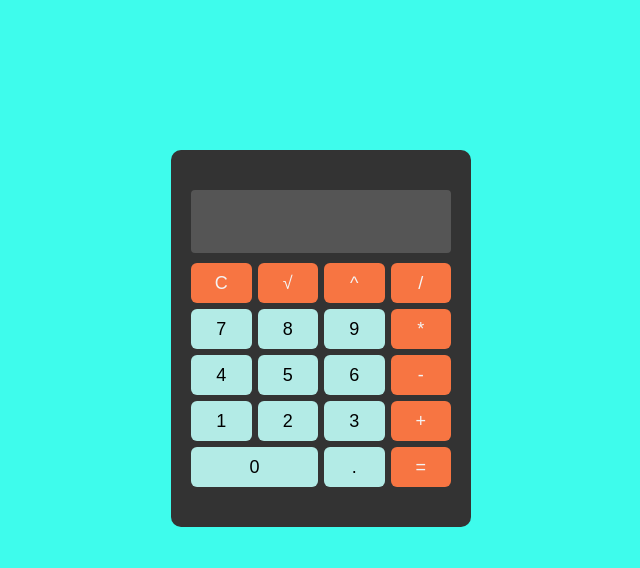
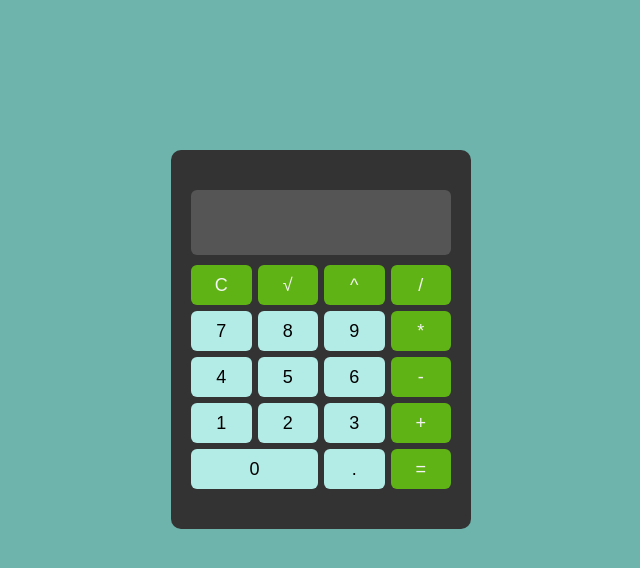
Before and after one commit to KikiXoxo/calculator, a plain HTML site: page index.html in a window 1280 px wide. Shown: the whole page, without its empty margins (319-959 px from the left). Drawn offline with Linux system fonts and the light colour scheme.

Commit message:
style - updates

```diff
--- a/index.html
+++ b/index.html
@@ -21,7 +21,7 @@
 
       <div class="buttons">
         <button class="symbol">C</button>
-        <button class="symbol">&Sqrt;</button>
+        <button class="symbol root">&Sqrt;</button>
         <button class="symbol">^</button>
         <button class="symbol">/</button>
         <button>7</button>
--- a/style.css
+++ b/style.css
@@ -6,7 +6,7 @@
 
 body {
   font-family: 'Inter', sans-serif;
-  background: #3efcec;
+  background: #6eb4ad;
 }
 
 .calculator {
@@ -21,7 +21,7 @@ body {
   /* width: 100%; */
   background: #555;
 
-  border-radius: 4px;
+  border-radius: 6px;
   padding: 5px 10px;
 }
 
@@ -39,7 +39,7 @@ body {
 }
 
 #display .display--result {
-  font-size: 22px;
+  font-size: 24px;
 }
 
 .buttons {
@@ -67,7 +67,7 @@ body {
 }
 
 .buttons button.symbol {
-  background: rgb(247, 117, 66);
+  background: rgb(96, 179, 20);
   color: #f4f4f4;
 }
 
```
